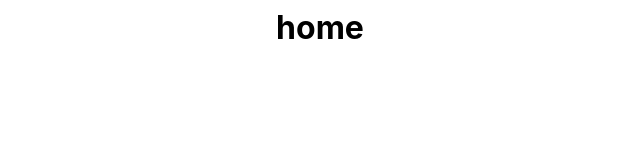
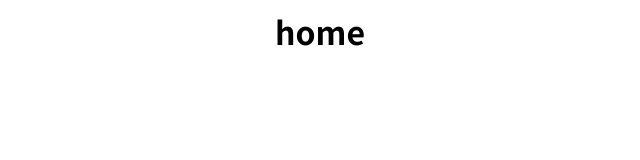
Before and after one commit to eunji9128/wanted-pre-onboarding-frontend, a React (Create React App) app: page / in a window 1280 px wide. Shown: the top 160 px of the page, without its empty margins (320-960 px from the left). Built offline with nearby package versions, Linux system fonts and the light colour scheme.

Commit message:
font-family changed(noto sans korean)

```diff
--- a/public/index.html
+++ b/public/index.html
@@ -24,6 +24,10 @@
       work correctly both with client-side routing and a non-root public URL.
       Learn how to configure a non-root public URL by running `npm run build`.
     -->
+    <link rel="preconnect" href="https://fonts.googleapis.com">
+    <link rel="preconnect" href="https://fonts.gstatic.com" crossorigin>
+    <link href="https://fonts.googleapis.com/css2?family=Noto+Sans+KR:wght@100;300;400;500;700;900&display=swap" rel="stylesheet">
+    <!-- google font hosting - Noto Sans Korean -->
     <title>React App</title>
   </head>
   <body>
--- a/src/App.css
+++ b/src/App.css
@@ -5,6 +5,14 @@
 .App-logo {
   height: 40vmin;
   pointer-events: none;
+}
+
+body {
+  font-family: 'Noto Sans KR', sans-serif;
+}
+
+button {
+  font-family: 'Noto Sans KR', sans-serif;
 }
 
 h1, h2, h3, h4, h5, h6, p {
```
